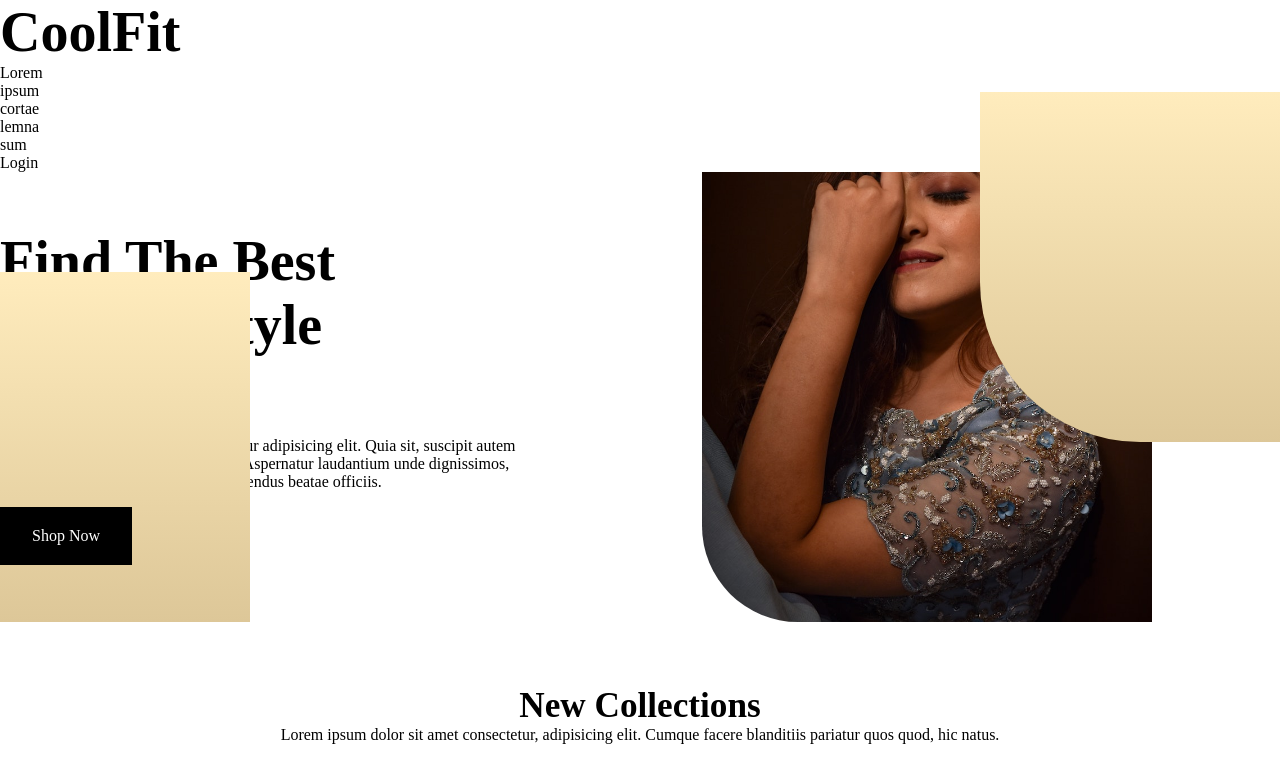
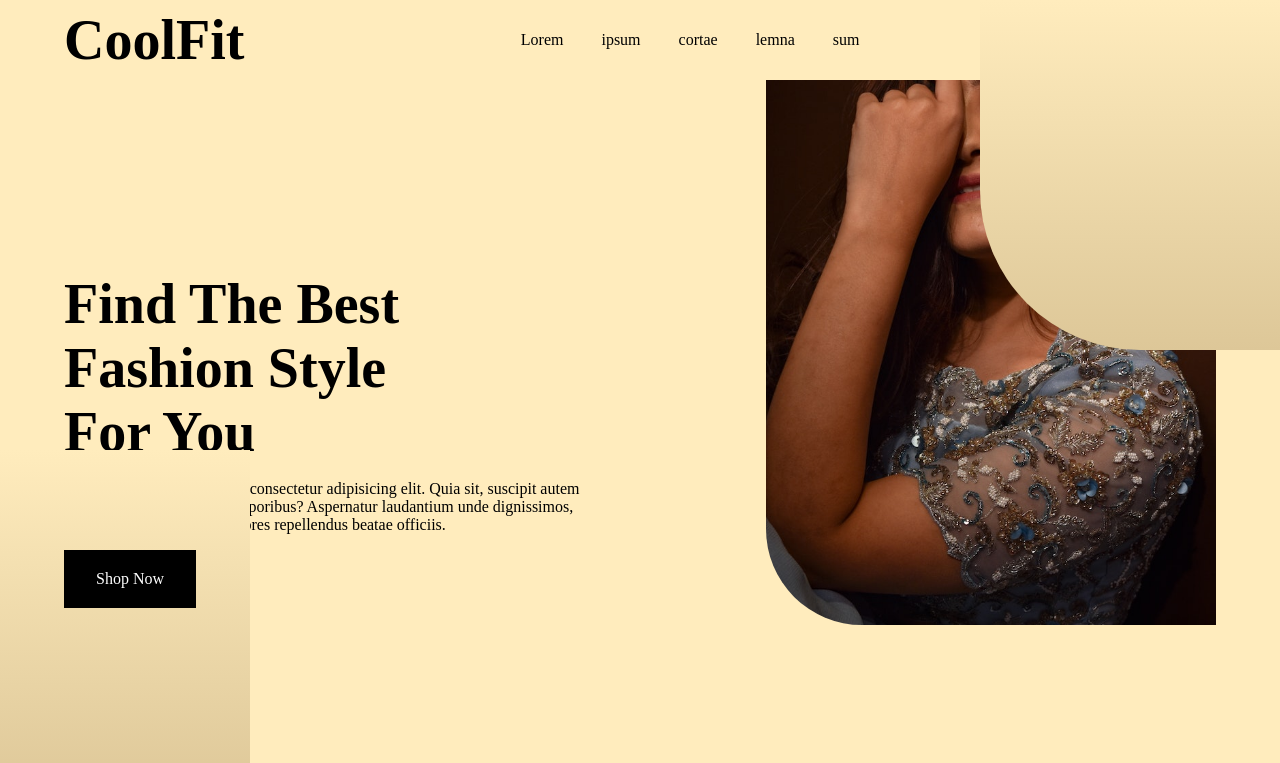
Before and after one commit to Arkhein6/CoolFit, a React (Vite) app: page / in a window 1280 px wide. Shown: the top 763 px of the page. Built offline with nearby package versions, Linux system fonts and the light colour scheme.

Commit message:
refactored code into separe components

```diff
--- a/src/App.jsx
+++ b/src/App.jsx
@@ -4,8 +4,11 @@
 import React from 'react'
 import './App.css'
 import {Artists_gallery,Our_Products,New_collections,Section_boards} from './assets/images'
+import OverflowCard from './Components/OverflowCard'
+import Footer from './Components/Footer'
+import Header from './Components/Header'
 import ImageCard from './Components/ImageCard'
-import OverflowCard from './Components/OverflowCard'
+
 
 const App = () => {
     const [time,setTime] = React.useState({
@@ -49,24 +52,8 @@ const App = () => {
 
   return (
       <>
-          <header className="header">
-              <div className="header_container">
-                  <div>
-                      <h1>CoolFit</h1>
-                  </div>
-                  <div className="header_links">
-                      <a href="#">Lorem</a>
-                      <a href="#">ipsum</a>
-                      <a href="#">cortae</a>
-                      <a href="#">lemna</a>
-                      <a href="#">sum</a>
-                  </div>
-                  <div className="header_login">
-                      <a href="#">Login</a>
-                  </div>
-              </div>
-          </header>
-          <main className="main_content">
+      <Header />
+          <main className="main_content ">
               <section className="hero_section">
                   <div className="hero_section_container">
                       <div className="hero_section_text">
@@ -241,37 +228,9 @@ const App = () => {
                   </section>
               </div>
           </main>
-          <footer className="footer">
-              <div className="artist_gallery small_screen">
-                  {Artists_gallery.map((item) => {
-                      return (
-                          <div className="artist_gallery_image ">
-                              <img src={item.image} />
-                          </div>
-                      );
-                  })}
-                  <div className="artist_gallery_board">
-                      <span>
-                          Meet our distinguished and cherished designers
-                      </span>
-                  </div>
-              </div>
+        <Footer />
+        </>
 
-              <div className="footer_container">
-                  <div className="footer_links">
-                      <a href="#">Damn</a>
-                      <a href="#">Damn</a>
-                      <a href="#">Damn</a>
-                      <a href="#">Damn</a>
-                      <a href="#">Damn</a>
-                  </div>
-                  <div className="footer_copyright">
-                      <p>Copyright 2023</p>
-                      <p>All rights Reserved</p>
-                  </div>
-              </div>
-          </footer>
-      </>
   );
 }
 
```
